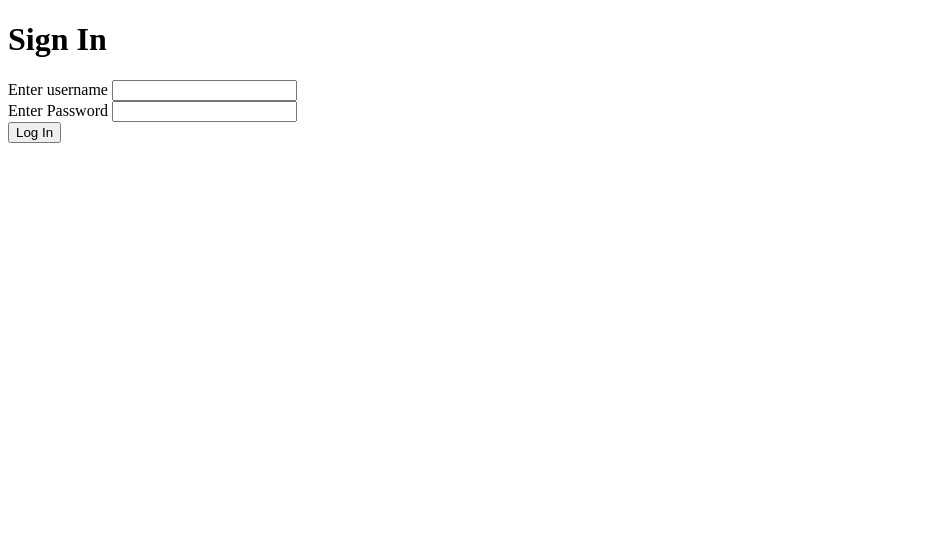
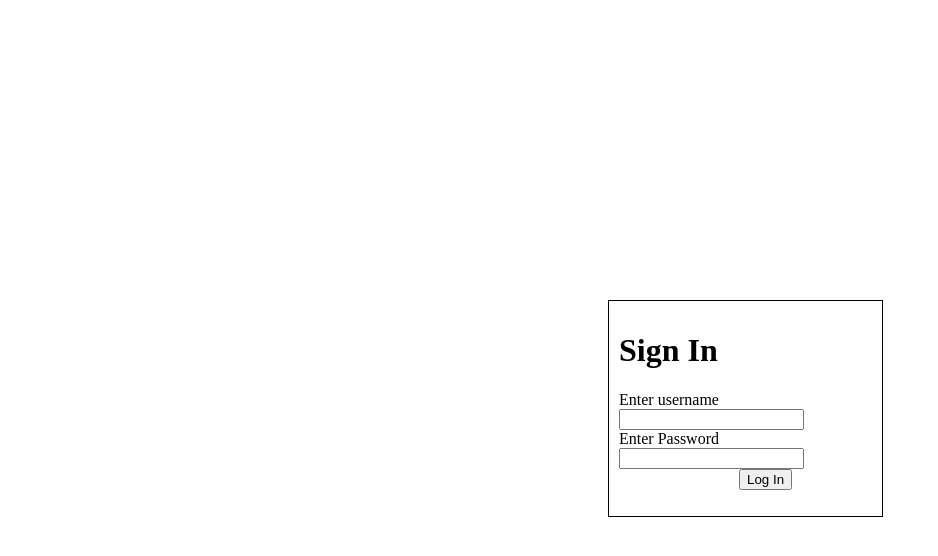
Before and after one commit to sarthakb408/frontend-sarthak-raytex-initial, a plain HTML site: page Day 3/Task 4/index.html in a window 1280 px wide. Shown: the whole page, without its empty margins (0-938 px from the left). Drawn offline with Linux system fonts and the light colour scheme.

Commit message:
Adding files of task 4 of day 3

```diff
--- /dev/null
+++ b/Day 3/Task 4/index.css
@@ -0,0 +1,12 @@
+#form{
+    border: 1px solid black;
+    width: 20%;
+    padding: 10px;
+    margin-top: 300px;
+    margin-left: 600px;
+
+}
+
+#login{
+    margin-left: 120px;
+}
--- a/Day 3/Task 4/index.html
+++ b/Day 3/Task 4/index.html
@@ -5,15 +5,16 @@
     <meta http-equiv="X-UA-Compatible" content="IE=edge">
     <meta name="viewport" content="width=device-width, initial-scale=1.0">
     <title>Document</title>
+    <link rel="stylesheet" href="index.css">
 </head>
 <body>
-    <form >
+    <form id="form">
     <h1>Sign In</h1>
     <label >Enter username</label>
     <input type="text" id="username"><br>
     <label>Enter Password</label>
     <input type="password" id="password"><br>
-    <button onclick="login()" type="button">Log In</button><br>
+    <button id="login" onclick="login()" type="button">Log In</button><br>
     <p id="display"></p>
 
 
```
